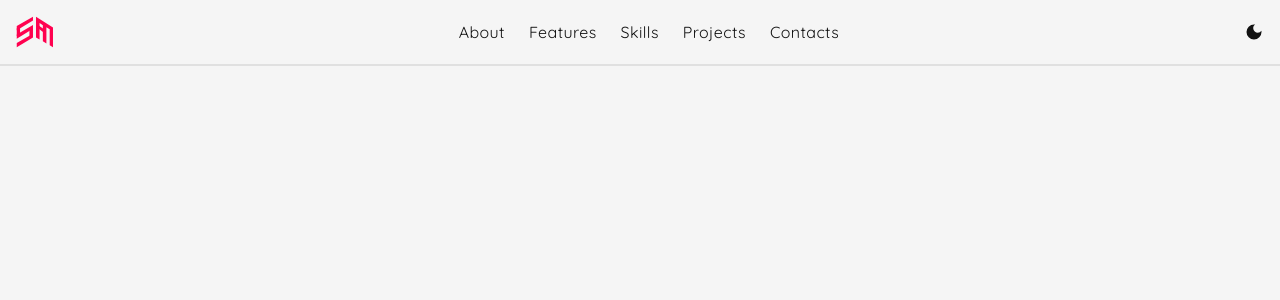
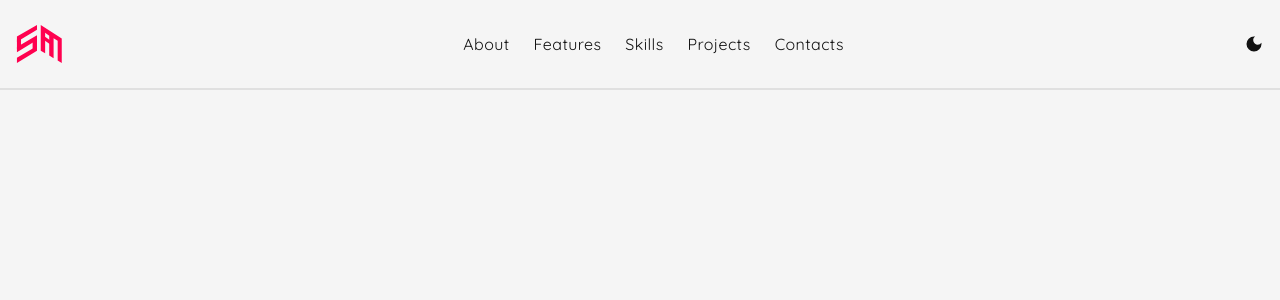
Before and after one commit to Antholem/web-portfolio, a React (Create React App) app in the folder portfolio/client/: page / in a window 1280 px wide. Shown: the top 300 px of the page. Built offline with nearby package versions, Linux system fonts and the light colour scheme.

Commit message:
Highlighter for Navigation Items

```diff
--- a/portfolio/client/src/components/Navigations.js
+++ b/portfolio/client/src/components/Navigations.js
@@ -17,7 +17,8 @@ const NavigationBar = () => {
 
     return (
         <nav
-            className={`border-b-2 ${theme === "dark" ? "border-dark-divider" : "border-light-divider"} py-4`}
+            className={`sticky top-0 z-50 border-b-2 ${theme === "dark" ? "bg-dark text-light border-dark-divider" : "bg-light text-dark border-light-divider"
+                } py-6`}
         >
             <div className="container mx-auto flex justify-between items-center px-4">
                 {/* Mobile Menu Toggle */}
@@ -31,19 +32,24 @@ const NavigationBar = () => {
 
                 {/* Logo */}
                 <div className="flex items-center justify-center w-full md:w-auto">
-                    <img src="/logo.svg" alt="Logo" className="h-8 w-auto" />
+                    <img src="/logo.svg" alt="Logo" className="h-10 w-auto" />
                 </div>
 
                 {/* Navigation Items */}
                 <ul
-                    className={`${isMobileMenuOpen ? "block" : "hidden"} absolute top-16 left-0 w-full md:static md:flex md:space-x-6 md:w-auto md:bg-transparent`}
+                    className={`${isMobileMenuOpen ? "block" : "hidden"} absolute top-16 left-0 w-full md:static md:flex md:space-x-6 md:w-auto`}
                 >
                     {navItems.map((item) => (
-                        <li key={item.to} className="font-sans py-2 md:py-0 md:inline-block text-base font-normal tracking-wide">
+                        <li
+                            key={item.to}
+                            className="font-sans py-2 md:py-0 md:inline-block text-base font-normal tracking-wide hover:text-brand transition-colors"
+                        >
                             <Link
                                 to={item.to}
                                 smooth={true}
                                 duration={500}
+                                spy={true}
+                                activeClass="text-brand font-bold"
                                 className="cursor-pointer block md:inline-block"
                                 onClick={() => setMobileMenuOpen(false)}
                             >
```
Also changed, not shown: portfolio/client/public/manifest.json.
